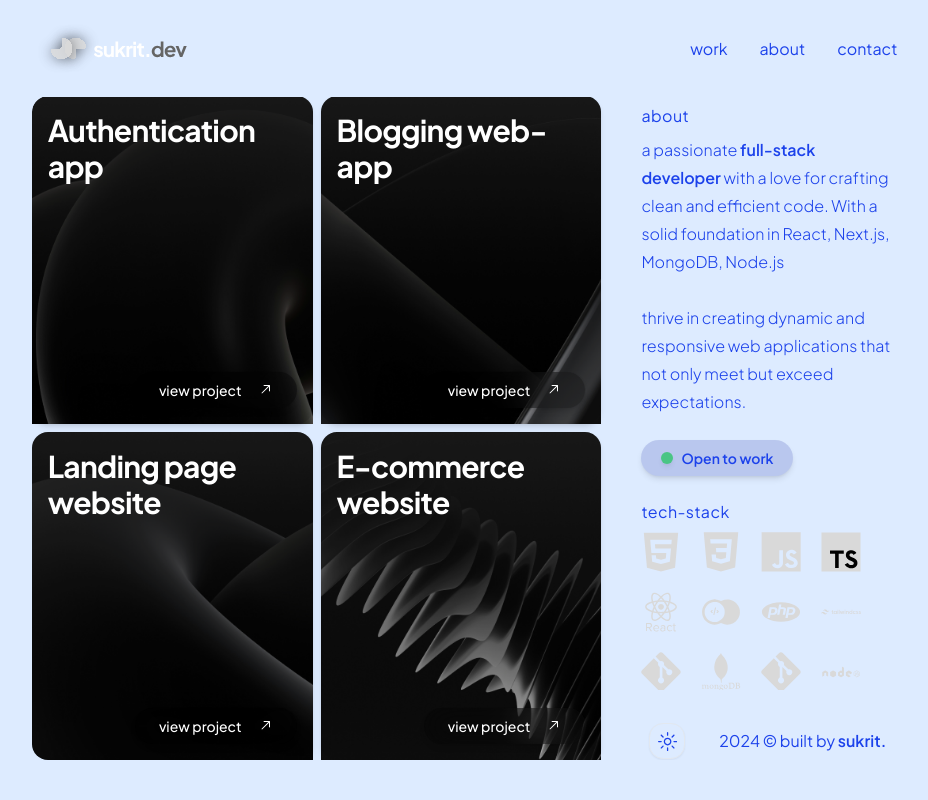
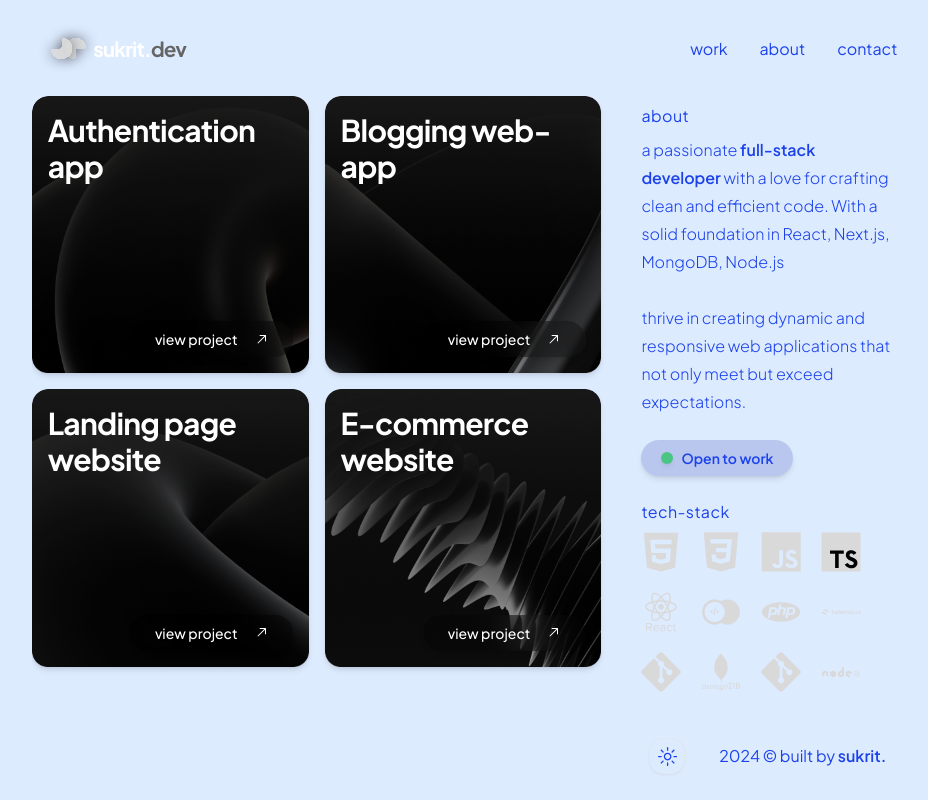
Before and after one commit to Sukrit3007/sukrit, a Next.js app: page / in a window 1280 px wide. Shown: the whole page, without its empty margins (173-1101 px from the left). Built offline with nearby package versions, Linux system fonts and the light colour scheme.

Commit message:
few fixes include workcard radius and height

```diff
--- a/app/page.js
+++ b/app/page.js
@@ -5,12 +5,12 @@ import WorkCard from "@/components/WorkCard";
 
 export default function Home() {
   return (
-    <main className="flex flex-col items-center justify-between p-6 md:px-24 pt-24 pb-10 m-auto h-screen ">
+    <main className="flex flex-col items-center justify-between p-6 md:px-24 pt-24 m-auto h-screen ">
             <div className="grid gap-8 xl:grid-cols-6 xl:grid-rows-10 w-[100%] lg:w-[80%] h-full rounded-2xl lg:overflow-hidden ">
                 <div className="lg:col-span-4 xl:row-span-10 order-2 xl:order-none ">
                     <WorkCard/>
                 </div>
-                <div className="lg:col-span-2 xl:row-span-9 order-1 xl:order-none xl:overflow-auto">
+                <div className="lg:col-span-2 xl:row-span-9 order-1 xl:order-none xl:overflow-auto rounded-2xl ">
                     <MainCard/>
                 </div>
                 <div className="lg:col-span-2 xl:row-span-1 order-3">
--- a/components/MainCard.jsx
+++ b/components/MainCard.jsx
@@ -8,7 +8,7 @@ import Location from './Location'
 
 const MainCard = () => {
   return (
-        <ScrollArea className="w-full">
+        <ScrollArea className="w-full h-screen">
             <AboutCard/>
             <TechStack/>
             <Location/>
--- a/components/Navbar.jsx
+++ b/components/Navbar.jsx
@@ -13,7 +13,7 @@ const Navbar = () => {
   };
 
   return (
-    <nav className="bg-background fixed top-0 z-50 w-full py-6 px-6 flex justify-center items-center md:px-[82px]">
+    <nav className="bg-transparent fixed top-0 z-50 w-full py-6 px-6 flex justify-center items-center md:px-[82px]">
       <div className="w-[100%] lg:w-[80%] ">
       <div className="mx-auto px-4 flex justify-between items-center ">
       <Link href="/">
--- a/components/WorkCard.jsx
+++ b/components/WorkCard.jsx
@@ -46,10 +46,10 @@ const WorkCard = () => {
         },
       ];
   return (
-    <div className="gap-2 grid grid-cols-1 md:grid-cols-2 grid-rows-4 md:grid-rows-2 w-full h-full rounded-2xl">
+    <div className="gap-4 grid grid-cols-1 md:grid-cols-2 grid-rows-4 md:grid-rows-2 w-full h-auto rounded-2xl">
       {list.map((item, index) => (
 
-        <div key={index} className="relative shadow-md rounded-lg ">
+        <div key={index} className="relative shadow-md rounded-2xl ">
         <Image
           src={theme === 'light' ? item.imglight : item.imgdark}
           alt={item.title}
```
